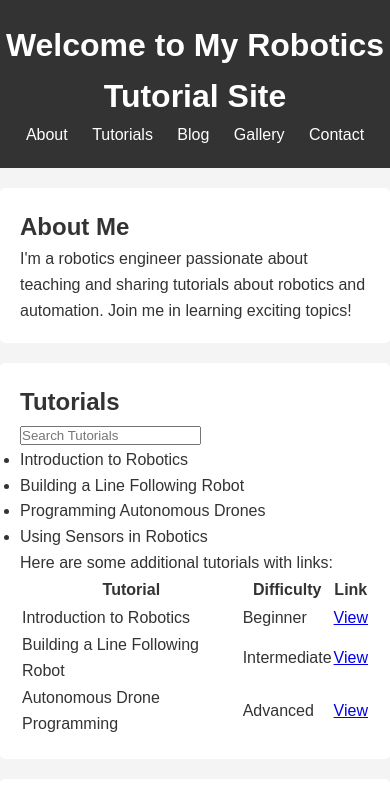
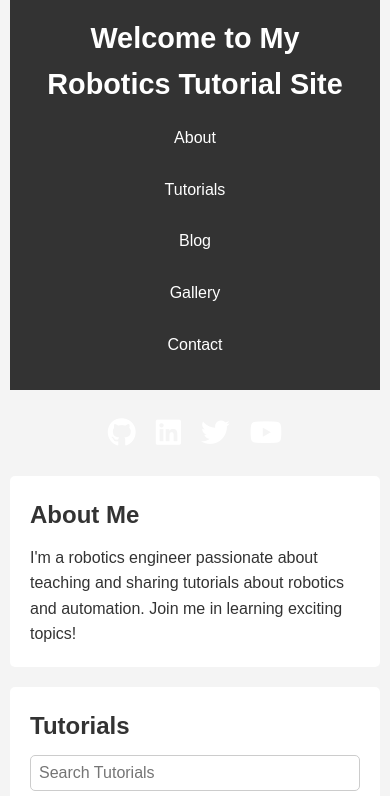
Before and after one commit to joshlloyddev/robotics-site, a plain HTML site: page index.html in a window 390 px wide. Shown: the top 796 px of the page. Drawn offline with Linux system fonts and the light colour scheme.

```diff
--- a/index.html
+++ b/index.html
@@ -6,6 +6,8 @@
     <meta name="description" content="Personal Robotics and Tutorial Site">
     <title>Robotics Tutorials</title>
     <link rel="stylesheet" href="styles.css">
+     <!-- Link to font awesome for social media icons -->
+     <link rel="stylesheet" href="https://cdnjs.cloudflare.com/ajax/libs/font-awesome/6.0.0-beta3/css/all.min.css">
 </head>
 <body>
     <header>
@@ -20,6 +22,14 @@
             </ul>
         </nav>
     </header>
+
+    <!-- Social Media Links in the Header -->
+    <div class="social-links-header">
+        <a href="https://github.com/yourprofile" target="_blank" aria-label="GitHub"><i class="fab fa-github"></i></a>
+        <a href="https://linkedin.com/in/yourprofile" target="_blank" aria-label="LinkedIn"><i class="fab fa-linkedin"></i></a>
+        <a href="https://twitter.com/yourprofile" target="_blank" aria-label="Twitter"><i class="fab fa-twitter"></i></a>
+        <a href="https://youtube.com/yourchannel" target="_blank" aria-label="YouTube"><i class="fab fa-youtube"></i></a>
+    </div>
 
     <!-- About Section -->
     <section id="about">
@@ -78,9 +88,17 @@
         <p>Email: robotics@example.com</p>
     </section>
 
+    <!-- Social Media Links in the Footer -->
     <footer>
         <p>&copy; 2024 Robotics Tutorials. All rights reserved.</p>
+        <div class="social-links">
+            <a href="https://github.com/yourprofile" target="_blank" aria-label="GitHub"><i class="fab fa-github"></i></a>
+            <a href="https://linkedin.com/in/yourprofile" target="_blank" aria-label="LinkedIn"><i class="fab fa-linkedin"></i></a>
+            <a href="https://twitter.com/yourprofile" target="_blank" aria-label="Twitter"><i class="fab fa-twitter"></i></a>
+            <a href="https://youtube.com/yourchannel" target="_blank" aria-label="YouTube"><i class="fab fa-youtube"></i></a>
+        </div>
     </footer>
+
 
     <script src="script.js"></script>
 </body>
--- a/styles.css
+++ b/styles.css
@@ -1,3 +1,4 @@
+/* Base styles */
 * {
     margin: 0;
     padding: 0;
@@ -9,8 +10,10 @@ body {
     background-color: #f4f4f4;
     line-height: 1.6;
     color: #333;
+    padding: 0 10px; /* Add padding for better mobile spacing */
 }
 
+/* Header and Navigation */
 header {
     background: #333;
     color: #fff;
@@ -24,15 +27,18 @@ nav ul {
 }
 
 nav ul li {
-    display: inline;
+    display: inline-block; /* Change from inline to inline-block for mobile control */
     margin: 0 10px;
 }
 
 nav ul li a {
     color: #fff;
     text-decoration: none;
+    padding: 10px; /* Add padding to make it easier to tap */
+    display: block;
 }
 
+/* Section Styles */
 section {
     margin: 20px 0;
     padding: 20px;
@@ -40,16 +46,58 @@ section {
     border-radius: 5px;
 }
 
-footer {
-    text-align: center;
-    padding: 10px;
-    background-color: #333;
-    color: #fff;
+/* Typography */
+h2 {
+    font-size: 1.8em;
+    margin-bottom: 10px;
 }
 
+/* Form and Input */
+input[type="text"] {
+    padding: 10px;
+    width: 100%;
+    margin-bottom: 20px;
+    border: 1px solid #ccc;
+    border-radius: 5px;
+    font-size: 1em; /* Scalable font size */
+}
+
+/* Tutorial list */
+#tutorial-list {
+    list-style: none;
+    padding: 0;
+}
+
+#tutorial-list li {
+    padding: 10px 0;
+    font-size: 1.1em; /* Make sure it scales */
+}
+
+/* Table Styles */
+table {
+    width: 100%;
+    border-collapse: collapse;
+    margin-top: 20px;
+}
+
+table, th, td {
+    border: 1px solid #ddd;
+}
+
+th, td {
+    padding: 12px;
+    text-align: left;
+    font-size: 1em;
+}
+
+th {
+    background-color: #f2f2f2;
+}
+
+/* Gallery Styles */
 .gallery-grid {
     display: grid;
-    grid-template-columns: repeat(auto-fit, minmax(200px, 1fr));
+    grid-template-columns: repeat(auto-fit, minmax(150px, 1fr)); /* Adjust columns for mobile */
     gap: 20px;
     margin: 20px 0;
 }
@@ -59,3 +107,76 @@ footer {
     height: auto;
     border-radius: 5px;
 }
+
+/* Social Media Styles */
+.social-links, .social-links-header {
+    display: flex;
+    justify-content: center;
+    gap: 20px;
+    margin: 20px 0;
+}
+
+.social-links a, .social-links-header a {
+    color: #fff;
+    font-size: 2em;
+    transition: transform 0.3s ease, color 0.3s ease;
+}
+
+.social-links a:hover, .social-links-header a:hover {
+    transform: scale(1.2);
+}
+
+/* Footer */
+footer {
+    text-align: center;
+    padding: 30px;
+    background-color: #333;
+    color: #fff;
+    font-size: 1.1em;
+}
+
+/* Responsive Design */
+@media (max-width: 768px) {
+    h1 {
+        font-size: 1.8em;
+    }
+
+    nav ul li {
+        display: block; /* Stack nav items vertically on mobile */
+        margin: 10px 0;
+    }
+
+    .social-links a, .social-links-header a {
+        font-size: 1.8em; /* Slightly smaller icons for smaller screens */
+    }
+
+    table, th, td {
+        font-size: 0.9em; /* Adjust table font size for mobile */
+    }
+}
+
+@media (max-width: 480px) {
+    header {
+        padding: 15px;
+    }
+
+    h2 {
+        font-size: 1.5em;
+    }
+
+    nav ul li a {
+        padding: 8px;
+    }
+
+    .gallery-grid {
+        grid-template-columns: 1fr; /* Make the gallery single-column on small screens */
+    }
+
+    input[type="text"] {
+        padding: 8px;
+    }
+
+    table, th, td {
+        font-size: 0.8em;
+    }
+}
```
Also changed, not shown: 1 other file.
